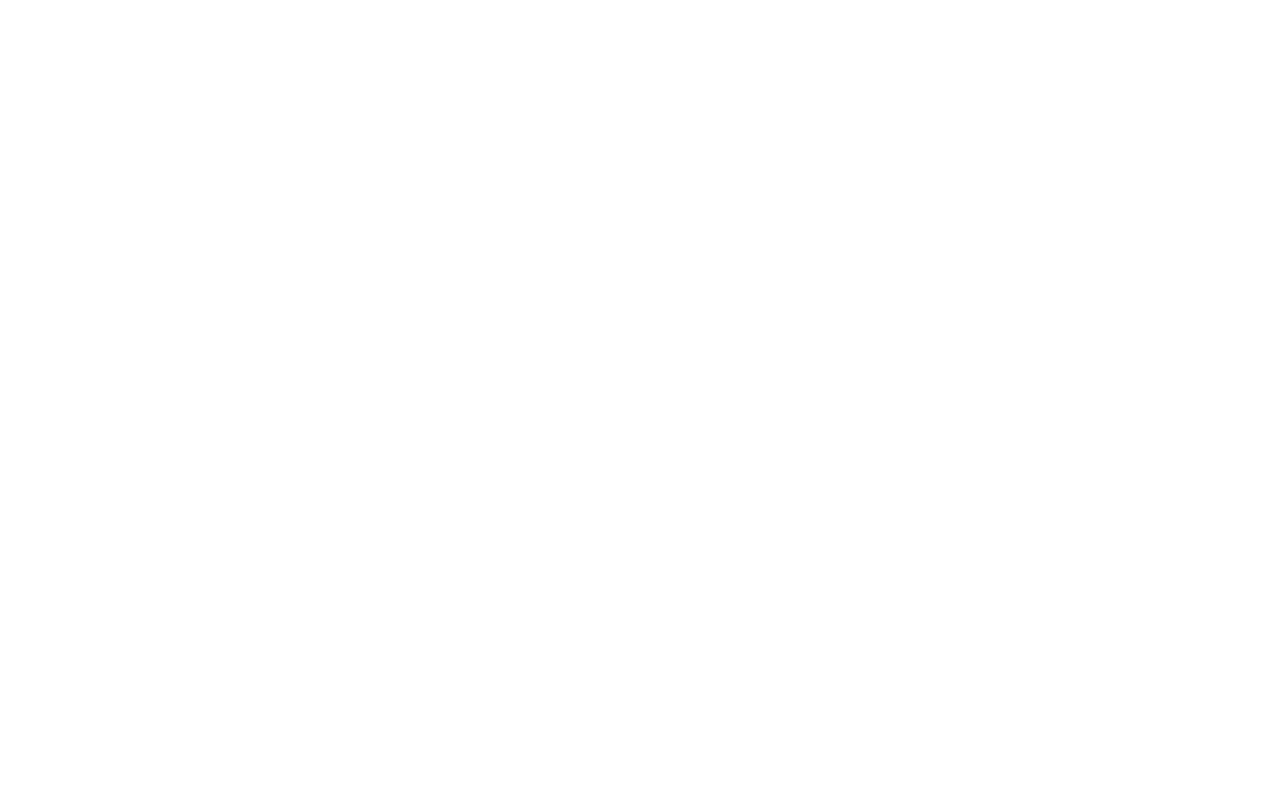
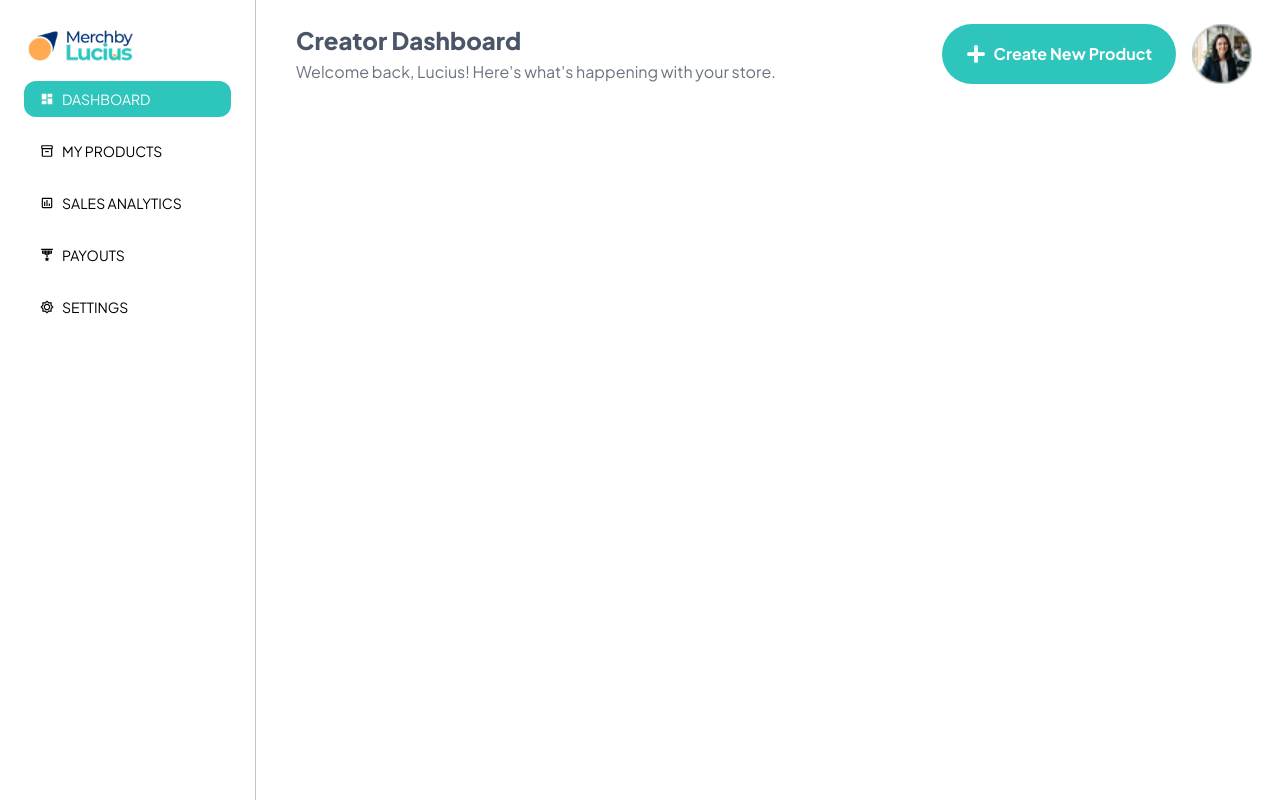
Before and after one commit to clementugomaliki-cpu/MerchbyLucius, a React (Vite) app: page /creator-dashboard in a window 1280 px wide. Before the commit this address had no page. Built offline with nearby package versions, Linux system fonts and the light colour scheme.

Commit message:
add creatordashboard component

```diff
--- a/src/App.jsx
+++ b/src/App.jsx
@@ -13,6 +13,7 @@
 import Purchases from "./Purchases";
 import Activity from "./Activity";
 import Settings from "./Settings";
+import CreatorDashboard from "./CreatorDashboard";
 
 export default function App() {
   return (
@@ -32,6 +33,7 @@
           <Route path="/dashboard/purchases" element={<Purchases/>}/>
           <Route path="/dashboard/activity" element={<Activity/>}/>
           <Route path="/dashboard/settings" element={<Settings/>}/>
+          <Route path="/creator-dashboard" element={<CreatorDashboard/>}/>
         </Routes>
       </BrowserRouter>
     </div>
--- /dev/null
+++ b/src/Components/CreatorDashboardSidebar.jsx
@@ -0,0 +1,30 @@
+import { NavLink } from "react-router";
+import { MdDashboard, MdOutlineInventory2, MdOutlineBrightness5, MdOutlinePoll } from "react-icons/md";
+import { GiStarMedal } from "react-icons/gi";
+import logo from "../images/logo.png"
+
+export default function CreatorDashboardSidebar(){
+    const linkClass = ({ isActive }) =>
+        `flex items-center gap-2 rounded-xl py-2 px-4 text-sm ${isActive ? "bg-[#2EC5BC] text-white" : ""}`;
+
+    return (
+        <div className="hidden md:flex flex-col w-64 fixed top-0 left-0 bottom-0 bg-white gap-4 p-6 border-r border-[#BCC9C6] min-h-screen">
+           <img src={logo} alt="Logo" className="w-24 md:w-28" />
+            <NavLink to="/creator-dashboard" end className={linkClass}>
+                <MdDashboard/> DASHBOARD
+            </NavLink>
+            <NavLink to="/creator-dashboard/products" className={linkClass}>
+                <MdOutlineInventory2/> MY PRODUCTS
+            </NavLink>
+            <NavLink to="/creator-dashboard/sales" className={linkClass}>
+                <MdOutlinePoll/> SALES ANALYTICS
+            </NavLink>
+            <NavLink to="/creator-dashboard/payouts" className={linkClass}>
+                <GiStarMedal/> PAYOUTS
+            </NavLink>
+            <NavLink to="/creator-dashboard/settings" className={linkClass}>
+                <MdOutlineBrightness5/> SETTINGS
+            </NavLink>
+        </div>
+    )
+}
--- /dev/null
+++ b/src/CreatorDashboard.jsx
@@ -0,0 +1,23 @@
+import CreatorDashboardSidebar from "./Components/CreatorDashboardSidebar";
+import profilePhoto from "./images/creator photo.png";
+import { FaPlus } from "react-icons/fa";
+
+export default function CreatorDashboard() {
+    return (
+        <div className="flex">
+            <CreatorDashboardSidebar/>
+            <div className="flex-1 ml-68 p-6">
+                <header className="flex justify-between">
+                    <div className="flex flex-col gap-1">
+                    <h2 className="text-[#4A5568] text-2xl font-extrabold">Creator Dashboard</h2>
+                    <span className="text-[#6B7280] font-[400]">{`Welcome back, ${'Lucius'}! Here's what's happening with your store.`}</span>
+                </div>
+                <div className="flex gap-4 pr-6">
+                    <button className="bg-[#2EC5BC] px-6 shrink-0 rounded-full text-white font-bold cursor-pointer flex items-center gap-2">< FaPlus className="text-xl"/>Create New Product</button>
+                    <img src={profilePhoto} alt="User profile photo" className="shrink-0" />
+                </div>
+                </header>
+            </div>
+        </div>
+    )
+}
--- a/src/LoginPage.jsx
+++ b/src/LoginPage.jsx
@@ -35,7 +35,7 @@
     setErrorMessage("");
     setFormInput({email: "", password: ""});
     localStorage.setItem("token", data.userToken);
-    navigate("/dashboard");
+    navigate("/creator-dashboard");
 
 } catch (err) {
     console.log(err);
--- a/src/Settings.jsx
+++ b/src/Settings.jsx
@@ -120,7 +120,7 @@
                           <span className="text-[10px] text-[#3C4948] font-[400]">CARD NUMBER</span>
                             <div className="px-4 pt-[13px] pb-[14px] bg-[#F2F4F5] rounded-md flex items-center gap-2">
                               <MdOutlineCreditCard className="text-xl"/>
-                              <input placeholder="0000 0000 0000 0000" className="outline-none"/>
+                              <input placeholder="0000 0000 0000 0000" className="outline-none flex-1"/>
                             </div>
                       </div>
                       <div className="grid grid-cols-2 gap-6">
@@ -131,7 +131,7 @@
                       </div>
                       <div className="flex flex-col gap-2 pt-6">
                           <span className="text-[10px] text-[#3C4948] font-[400]">CVV</span>
-                            <input className="px-4 pt-[13px] pb-[14px] bg-[#F2F4F5] rounded-md flex items-center gap-2" placeholder="123"/>
+                            <input className="px-4 pt-[13px] pb-[14px] bg-[#F2F4F5] rounded-md flex items-center gap-2 outline-none" placeholder="123"/>
                       </div>
                       </div>
                       <div className="flex gap-2 text-[#3C4948] font-[400] pt-6 items-center">
--- a/src/VerificationSuccess.jsx
+++ b/src/VerificationSuccess.jsx
@@ -25,7 +25,7 @@
                     <h3 className="font-bold text-[32px] text-[#002F71]">Verification Successful</h3>
                     <h4 className="text-base/7 text-[#4A5568] font-[400]">Your email has been verified. You can now access your account and start exploring our educational resources.</h4>
                 </div>
-                    <Link to="/dashboard" className="rounded-full flex items-center justify-center bg-[#2EC5BC] px-10 sm:px-20 py-3 mb-4 font-semibold text-white cursor-pointer hover:opacity-[0.85]">Go to Dashboard</Link>
+                    <Link to="/creator-dashboard" className="rounded-full flex items-center justify-center bg-[#2EC5BC] px-10 sm:px-20 py-3 mb-4 font-semibold text-white cursor-pointer hover:opacity-[0.85]">Go to Dashboard</Link>
                 </div>
             </div>
         </section>
```
Also changed, not shown: src/images/creator photo.png (added).
